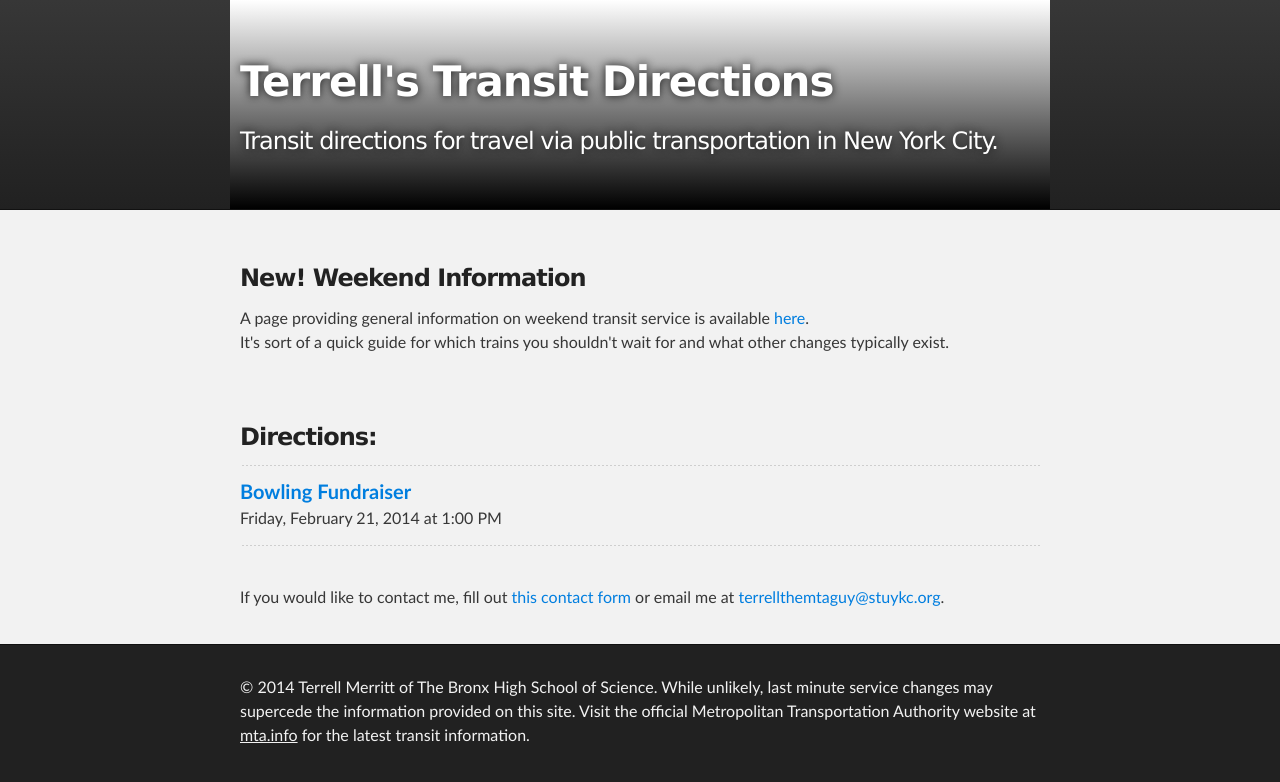
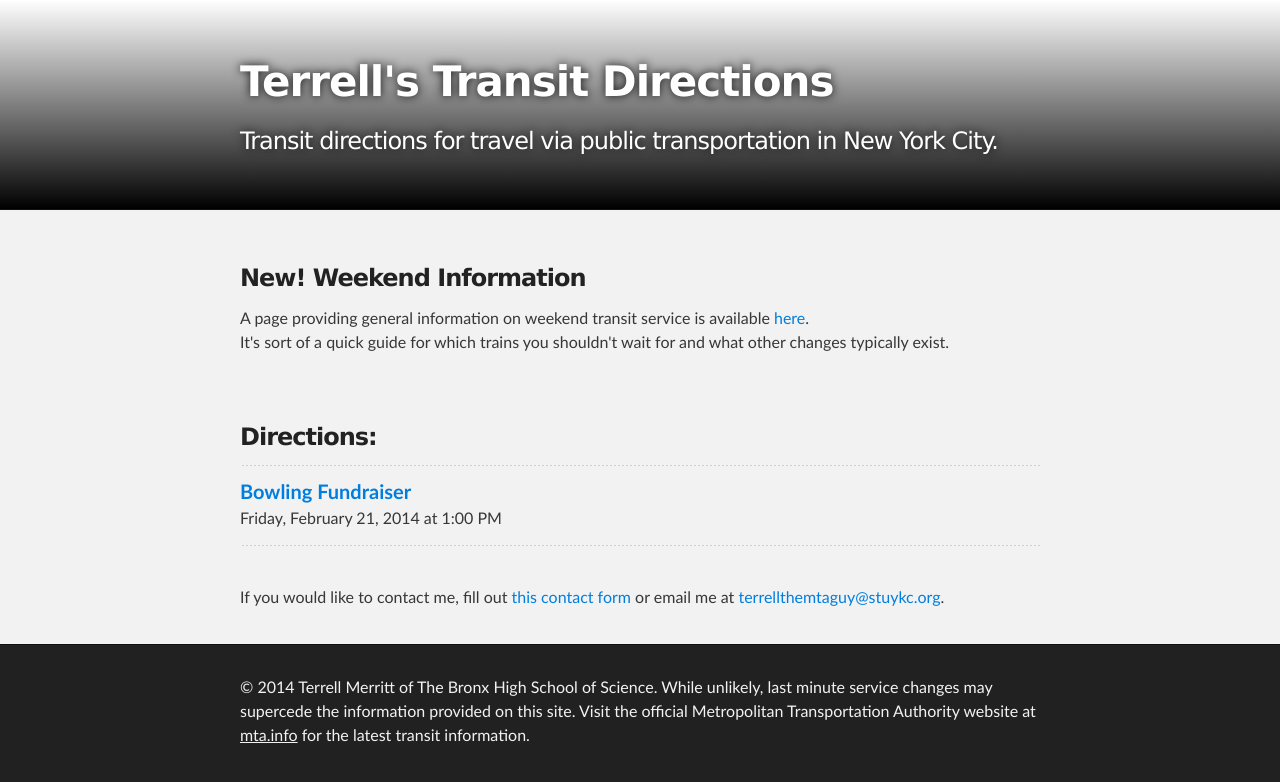
Before and after one commit to terrellthemtaguy/terrellthemtaguy.github.io, a Jekyll site: the page built from index.html, in a window 1280 px wide. Shown: the top 782 px of the page. Built offline with Jekyll 4.4.1, drawn with Linux system fonts in a browser that asks for light colours.

Commit message:
Add gradient for nav bar later

```diff
--- a/stylesheets/stylesheet.css
+++ b/stylesheets/stylesheet.css
@@ -294,12 +294,12 @@
 }
 
 #header_wrap {
-  background: #212121;
-  background: -moz-linear-gradient(top, #373737, #212121);
-  background: -webkit-linear-gradient(top, #373737, #212121);
-  background: -ms-linear-gradient(top, #373737, #212121);
-  background: -o-linear-gradient(top, #373737, #212121);
-  background: linear-gradient(top, #373737, #212121);
+background-image: -ms-linear-gradient(top, #FFFFFF 0%, #000000 100%);
+background-image: -moz-linear-gradient(top, #FFFFFF 0%, #000000 100%);
+background-image: -o-linear-gradient(top, #FFFFFF 0%, #000000 100%);
+background-image: -webkit-gradient(linear, left top, left bottom, color-stop(0, #FFFFFF), color-stop(1, #000000));
+background-image: -webkit-linear-gradient(top, #FFFFFF 0%, #000000 100%);
+background-image: linear-gradient(to bottom, #FFFFFF 0%, #000000 100%);
 }
 
 #header_wrap .inner {
```
